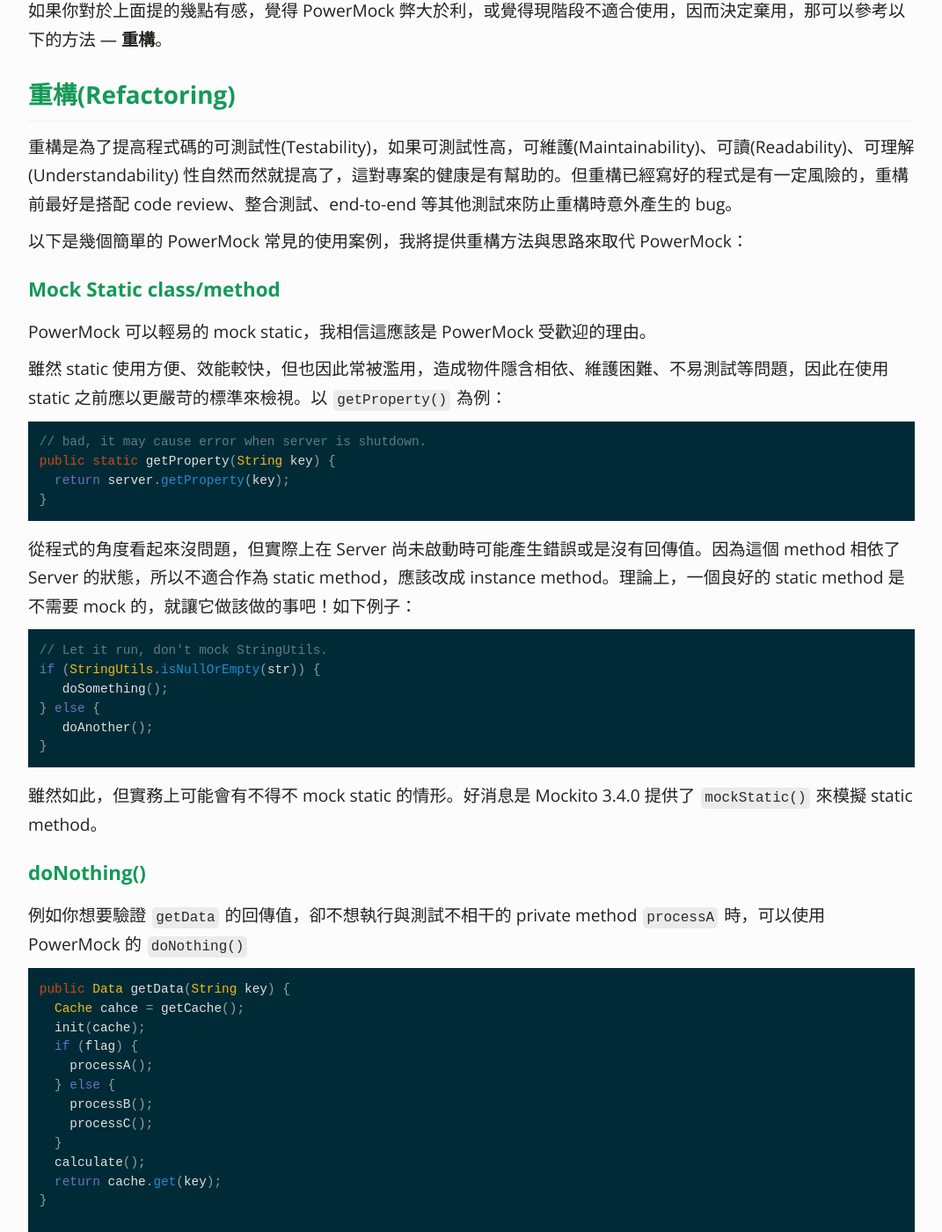
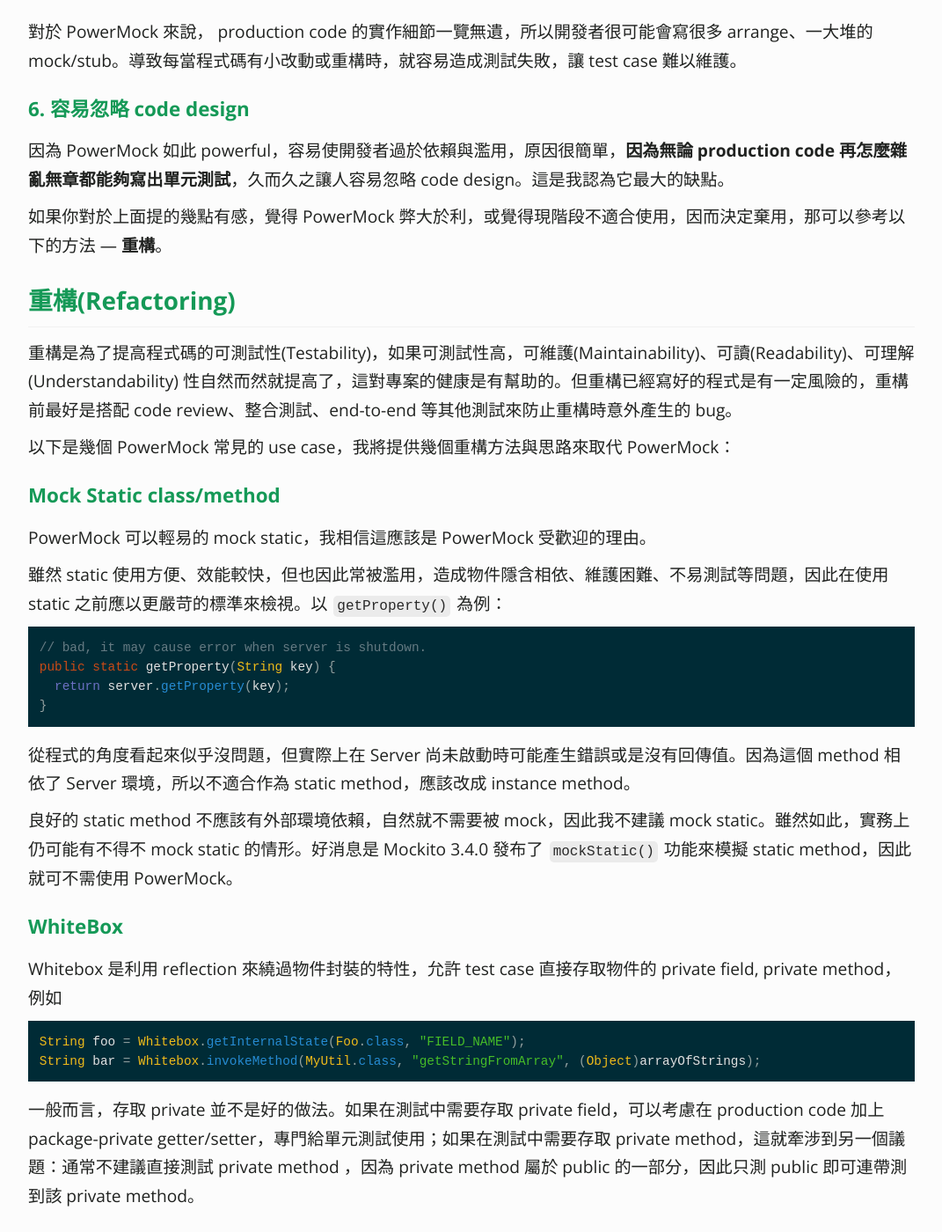
Before and after one commit to KaiSheng714/KaiSheng714.github.io, a Jekyll site: the page built from _posts/2022-01-06-why-powermock-is-bad.md, in a window 1280 px wide and 1400 px high, scrolled down 1982 px. Shown: the whole window at 88% size, without its empty margins (104-1175 px from the left). Built offline with Jekyll 4.4.1, drawn with Linux system fonts in a browser that asks for light colours; comment, search, counter and statistics services are not loaded; some of the changed text lies outside the part shown.

Commit message:
powermock

````diff
--- a/_posts/2022-01-06-why-powermock-is-bad.md
+++ b/_posts/2022-01-06-why-powermock-is-bad.md
@@ -22,27 +22,30 @@
 既然 PowerMock 這麼強大，為何作者做出此評論呢？ 接著我將加以分析與探討：
 
 ## **PowerMock 的優點**
-- 強大的 mock 功能: 能因應各種難以撰寫測試的情況，尤其是欲在 legacy code 中加入測試時非常實用。
+- 強大的 mock 功能: 能因應各種難以撰寫測試的情況，尤其是針對棘手的 legacy code，可以在不改 production code 的條件下加入測試。
 - 用法與 Mockito 類似: 對於熟悉 Mockito 的廣大使用者來說能快速上手。
 
 ## **PowerMock 的缺點（不建議使用的理由）**
 ### **1. 相同的 API**
 因為 PowerMock 與 Mockito 有許多 API 的用法是一模一樣的，但兩者間的支援度與行為卻不同。所以如果在 IDE 沒有特別指出，寫出來的程式都會是一模一樣，因此容易被誤用，更難以 debug，而且開發者不該花時間 debug 測試程式碼。
 
-### **2. Overhead**
+### **2. 複雜的用法**
+PowerMock 提供了很多的神奇的 API，例如 `@PrepareForTest`, `@SuppressStaticInitializationFor`, `Whitebox` 等等，當開發者在 test case 寫了一堆 PowerMock 的各種神奇用法後，寫測試的時間可能比開發更久，不僅如此，可能三個月後就看不懂，其他同事讀起來也困難，造成不好維護。此外，若升級 Powermock 的版本，也可能會讓舊的寫法失效，甚至導致意想不到的問題。
+
+### **3. Overhead**
 優秀的單元測試速度要快，不過 PowerMock 的初始化時間比 Mockito 更久，如果測試數量不多，也許還可以忍受；但隨著專案漸漸龐大，累積了上百上千的測試案例，此時就容易讓人下 skip test 指令，那就失去了寫測試的意義了。
 
-### **3. 容易衝突其他 library**
-PowerMock 容易與其他 library 產生衝突，例如 javassist。尤其是大型專案中有用到許多第三方 library，除錯時會相當吃力，在 stackoverflow 上已有許多苦主：
+### **4. 容易衝突其他 library**
+PowerMock 容易與其他 library 產生衝突，例如某些版本的 mockito, javassist。尤其是大型專案中常會用到很多 library，萬一有衝突時往往會消耗大量成本，在 stackoverflow 上已有許多苦主：
 
 - [java.lang.NoSuchMethodError...](https://stackoverflow.com/a/71977415/5485454)
 - [PowerMock throws NoSuchMethodError](https://stackoverflow.com/a/40371375/5485454)
 
-### **4. 可能寫出不好的單元測試**
+### **5. 可能寫出不好的單元測試**
 對於 PowerMock 來說， production code 的實作細節一覽無遺，所以開發者很可能會寫很多 arrange、一大堆的 mock/stub。導致每當程式碼有小改動或重構時，就容易造成測試失敗，讓 test case 難以維護。
 
-### **5. 容易忽略 code design**
-這也是我認為最大的缺點。正因為 PowerMock 如此 powerful，容易使開發者過於依賴與濫用，原因很簡單，**因為無論 production code 再怎麼雜亂無章都能夠寫出單元測試**，久而久之讓人容易忽略 code design。
+### **6. 容易忽略 code design**
+因為 PowerMock 如此 powerful，容易使開發者過於依賴與濫用，原因很簡單，**因為無論 production code 再怎麼雜亂無章都能夠寫出單元測試**，久而久之讓人容易忽略 code design。這是我認為它最大的缺點。
 
 
 如果你對於上面提的幾點有感，覺得 PowerMock 弊大於利，或覺得現階段不適合使用，因而決定棄用，那可以參考以下的方法 — **重構**。
@@ -50,7 +53,7 @@
 ## **重構(Refactoring)**
 重構是為了提高程式碼的可測試性(Testability)，如果可測試性高，可維護(Maintainability)、可讀(Readability)、可理解(Understandability) 性自然而然就提高了，這對專案的健康是有幫助的。但重構已經寫好的程式是有一定風險的，重構前最好是搭配 code review、整合測試、end-to-end 等其他測試來防止重構時意外產生的 bug。
 
-以下是幾個簡單的 PowerMock 常見的使用案例，我將提供重構方法與思路來取代 PowerMock：
+以下是幾個 PowerMock 常見的 use case，我將提供幾個重構方法與思路來取代 PowerMock：
 
 ### **Mock Static class/method**
 PowerMock 可以輕易的 mock static，我相信這應該是 PowerMock 受歡迎的理由。
@@ -63,20 +66,20 @@
   return server.getProperty(key);
 }
 ```
-從程式的角度看起來沒問題，但實際上在 Server 尚未啟動時可能產生錯誤或是沒有回傳值。因為這個 method 相依了 Server 的狀態，所以不適合作為 static method，應該改成 instance method。理論上，一個良好的 static method 是不需要 mock 的，就讓它做該做的事吧！如下例子：
+從程式的角度看起來似乎沒問題，但實際上在 Server 尚未啟動時可能產生錯誤或是沒有回傳值。因為這個 method 相依了 Server 環境，所以不適合作為 static method，應該改成 instance method。
+
+良好的 static method 不應該有外部環境依賴，自然就不需要被 mock，因此我不建議 mock static。雖然如此，實務上仍可能有不得不 mock static 的情形。好消息是 Mockito 3.4.0 發布了 `mockStatic()` 功能來模擬 static method，因此就可不需使用 PowerMock。
+
+### **WhiteBox**
+Whitebox 是利用 reflection 來繞過物件封裝的特性，允許 test case 直接存取物件的 private field, private method，例如
 
 ```java
-// Let it run, don't mock StringUtils.
-if (StringUtils.isNullOrEmpty(str)) {
-   doSomething();
-} else {
-   doAnother();
-}
+String foo = Whitebox.getInternalState(Foo.class, "FIELD_NAME");
+String bar = Whitebox.invokeMethod(MyUtil.class, "getStringFromArray", (Object)arrayOfStrings);
 ```
+一般而言，存取 private 並不是好的做法。如果在測試中需要存取 private field，可以考慮在 production code 加上 package-private getter/setter，專門給單元測試使用；如果在測試中需要存取 private method，這就牽涉到另一個議題：通常不建議直接測試 private method ，因為 private method 屬於 public 的一部分，因此只測 public 即可連帶測到該 private method。
 
-雖然如此，但實務上可能會有不得不 mock static 的情形。好消息是 Mockito 3.4.0 提供了 `mockStatic()` 來模擬 static method。
-
-### **doNothing()**
+### **doNothing**
 例如你想要驗證 `getData` 的回傳值，卻不想執行與測試不相干的 private method `processA` 時，可以使用 PowerMock 的 `doNothing()`
 
 ```java
@@ -104,10 +107,10 @@
 }
 ```
 
-從上可以看到 getData 做了許多事，乍看之下程式碼篇幅雖然不多，但廣義上也能算是個 `Long Method`。可以思考的是 getData 是否違反 Single Responsibility? 此時可以考慮使用 `Delegate Method` 委派另一個類別，權責分明，測試自然就好寫。
+之所以會想要使用 `doNothing()`，通常是因為程式做了太多事情。可以思考 `getData()` 是否違反 Single Responsibility Principle？ 此時可以考慮使用 `Delegate Method` 委派另一個類別，權責分明，測試自然就好寫。
 
 ### **Mock System Class**
-假設有一 method `isLate` 用來檢查現在是否超過某個時間，但邏輯判斷是根據系統當下時間，所以每次執行測試可能會有不同的結果，因此需要 mock System.class 來模擬系統時間。
+假設有一 method `isLate()` 相依了系統時間，所以每次執行測試時可能會有不同的結果，因此需要 mock System.class 來模擬系統時間。
 
 ```java
 // bad design. hard to test.
@@ -188,10 +191,10 @@
 }
 ```
 
-## **什麼時候該用？**
-講了這麼多 PowerMock 的壞處，但存在即合理，PowerMock 並非一無是處。我認為最適當的應用場景就是重構 legacy code。一個沒有單元測試保護的 legacy code 需要被重構時，通常開發者會先寫一個大範圍的整合測試，有一個基本保護網再去重構，能一定程度的減少改動程式而產生 bug 風險，重構讓 production code 有了基本的可測試性後，接著再寫單元測試。
+## **何時該用 PowerMock**
+講了這麼多 PowerMock 的壞處，PowerMock 並非一無是處，存在即合理。我認為最適當的應用場景就是重構 legacy code。一個沒有單元測試保護的 legacy code 需要被重構時，通常開發者會先寫一個大範圍的整合測試，有一個基本保護網再去重構，能一定程度的減少改壞而產生 bug 風險，接著進行重構，讓 production code 有了基本的可測試性後，再寫單元測試。
 
-但實際上 legacy code 裡面什麼鬼故事都有，例如程式相依系統時間或外部 API 等難以寫整合測試時，PowerMock 就派上用場了。承前面所說的：**對於 PowerMock 來說，production code 的實作細節一覽無遺**。因此開發者可以透過 PowerMock 的各種 API 去控制待測類別的行為，先寫 test case，一旦 legacy code 有了基本保護與驗證方法後，就能讓開發者更有信心、大膽的重構。
+但實際上 legacy code 裡面什麼鬼故事都有，例如程式相依系統時間或外部 API 等難以寫整合測試時，PowerMock 就派上用場了。承前面所說的：**對於 PowerMock 來說，production code 的實作細節一覽無遺**。因此開發者可以透過上述 PowerMock 的各種 API 去控制待測物件的行為：寫好 test case，讓 legacy code 有了基本保護與驗證方法後，就能讓開發者更有信心、大膽的重構。
 
 ## **結語**
 PowerMock 是個功能強大的單元測試工具，但也不可否認的，若使用不當，容易使開發人員忽略程式碼品質，導致日後花費更多開發與維護成本；若是讓對於測試不熟悉的人使用 PowerMock，反而會使他們不知該如何寫出優秀的測試與程式。
````
